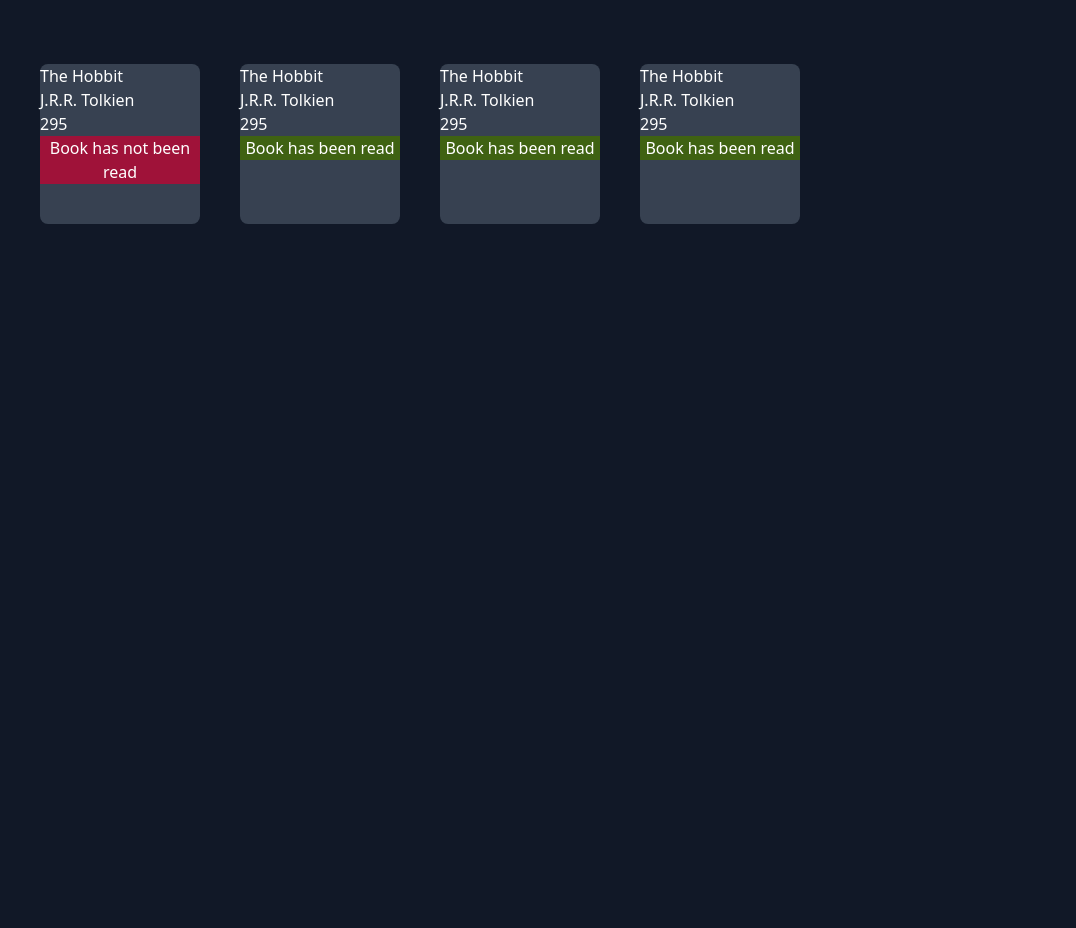
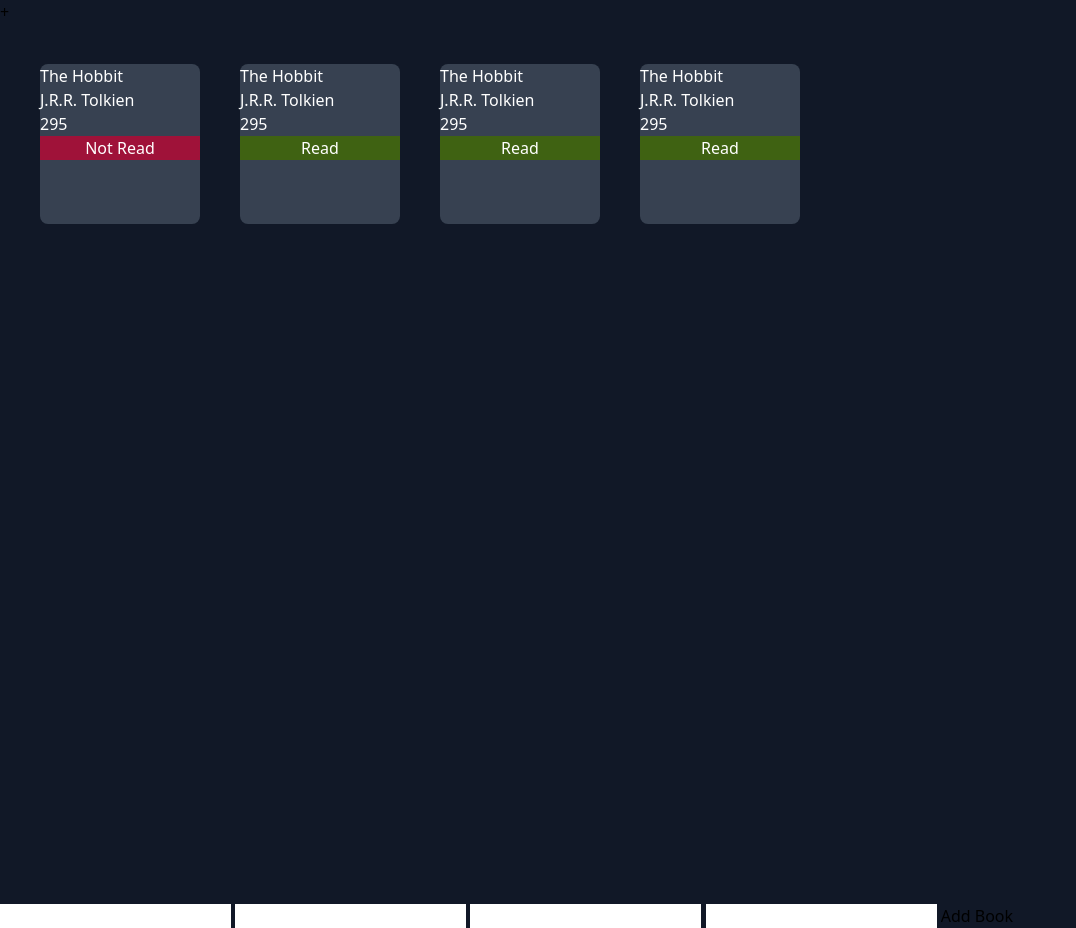
Before and after one commit to sdubonsa/Book-List, a plain HTML site: page index.html in a window 1280 px wide. Shown: the whole page, without its empty margins (0-1076 px from the left). Before the commit the page ends 864 px from the top, so only its background shows below. Drawn offline with Linux system fonts and the light colour scheme.

Commit message:
Added book adding functionality

```diff
--- a/book.js
+++ b/book.js
@@ -9,14 +9,18 @@
     this.read = read
 }
 
-// FUNCTIONS
-function addBookToLibrary (book) {
-    myLibrary.push(book);
+// LIBRARY OBJECT
+let Library = {
+    storage: [],
+    addBookToLibrary(book) {
+        this.storage.push(book)
+    },
+    getStorage() {
+        return this.storage
+    }
 }
 
 const toggleRead = (e) => {
-    console.log(e.read)
-
     if (e.read === true) {
         e.read = false
     } else {
@@ -24,7 +28,6 @@
     }
 
     updateDisplay()
-    console.log(e.read)
 }
 
 const updateDisplay = () => {
@@ -32,7 +35,7 @@
     const display = document.getElementById('card-container')
     display.innerHTML = ''
 
-    myLibrary.forEach(function(book) {
+    Library.getStorage().forEach(function(book) {
         // ACTUAL CARD
         const card = document.createElement("div")
 
@@ -60,10 +63,10 @@
         author.innerHTML = book.author
         pages.innerHTML = book.pages
         if(book.read) {
-            isRead.innerHTML = 'Book has been read'
+            isRead.innerHTML = 'Read'
             isRead.classList.add("bg-lime-800")
         } else {
-            isRead.innerHTML = 'Book has not been read'
+            isRead.innerHTML = 'Not Read'
             isRead.classList.add("bg-rose-800")
         }
 
@@ -80,15 +83,39 @@
     })
 }
 
+// ### FORM SECTION ###
+const doForm = (e) => {
+    var data = new FormData(document.getElementById("form"))
+
+    data.append("title", document.getElementById("title-input").value)
+    data.append("author", document.getElementById("author-input").value)
+    data.append("pages", document.getElementById("pages-input").value)
+    data.append("read", document.getElementById("read-input").value)
+
+    let newBook = new Book(data.get("title"), data.get("author"), data.get("pages"), true)
+
+    console.log(Library.getStorage())
+    Library.addBookToLibrary(newBook)
+    console.log(Library.getStorage())
+
+    updateDisplay()
+}
+
+document.querySelector("#form").addEventListener("submit", function(e) {
+    e.preventDefault()
+    doForm()
+})
+
 let theHobbit = new Book("The Hobbit", "J.R.R. Tolkien", 295, false)
 let theHobbit2 = new Book("The Hobbit", "J.R.R. Tolkien", 295, true)
 let theHobbit3 = new Book("The Hobbit", "J.R.R. Tolkien", 295, true)
 let theHobbit4 = new Book("The Hobbit", "J.R.R. Tolkien", 295, true)
-addBookToLibrary(theHobbit)
-addBookToLibrary(theHobbit2)
-addBookToLibrary(theHobbit3)
-addBookToLibrary(theHobbit4)
+
+Library.addBookToLibrary(theHobbit)
+Library.addBookToLibrary(theHobbit2)
+Library.addBookToLibrary(theHobbit3)
+Library.addBookToLibrary(theHobbit4)
 
 updateDisplay()
 
-console.log(myLibrary)
+console.log(Library.getStorage())
--- a/index.html
+++ b/index.html
@@ -11,8 +11,19 @@
 </head>
 
 <body class="h-screen bg-gray-900">
-    <button id="add-book"></button>
+    <button id="add-book text-white">+</button>
     <div id="card-container"></div>
+
+    <div id="add-book-form">
+        <form id="form">
+            <input type="text" id="title-input">
+            <input type="text" id="author-input">
+            <input type="number" id="pages-input">
+            <input type="text" id="read-input">
+
+            <input type="submit" value="Add Book">
+        </form>
+    </div>
 </body>
 
 </html>
```
Also changed, not shown: output.css.
